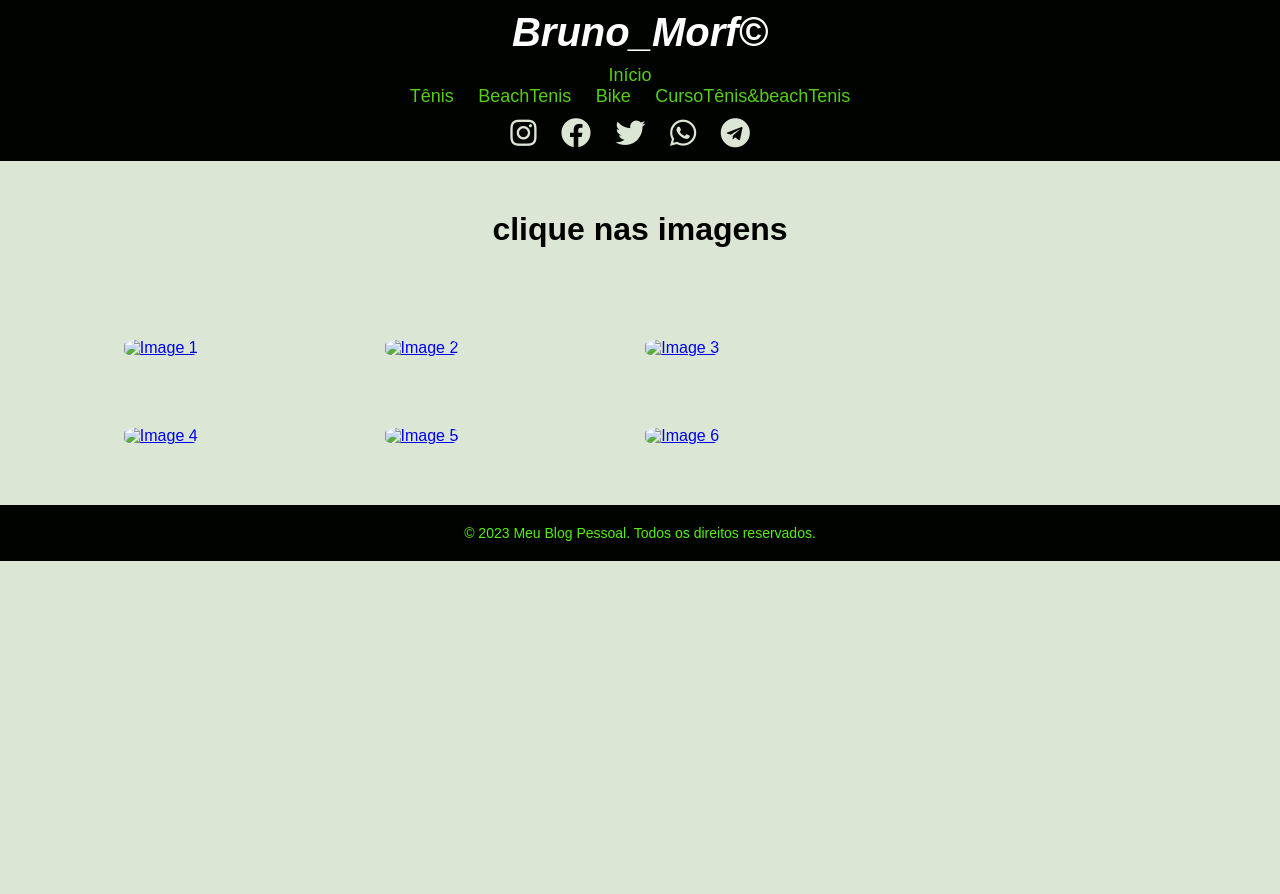
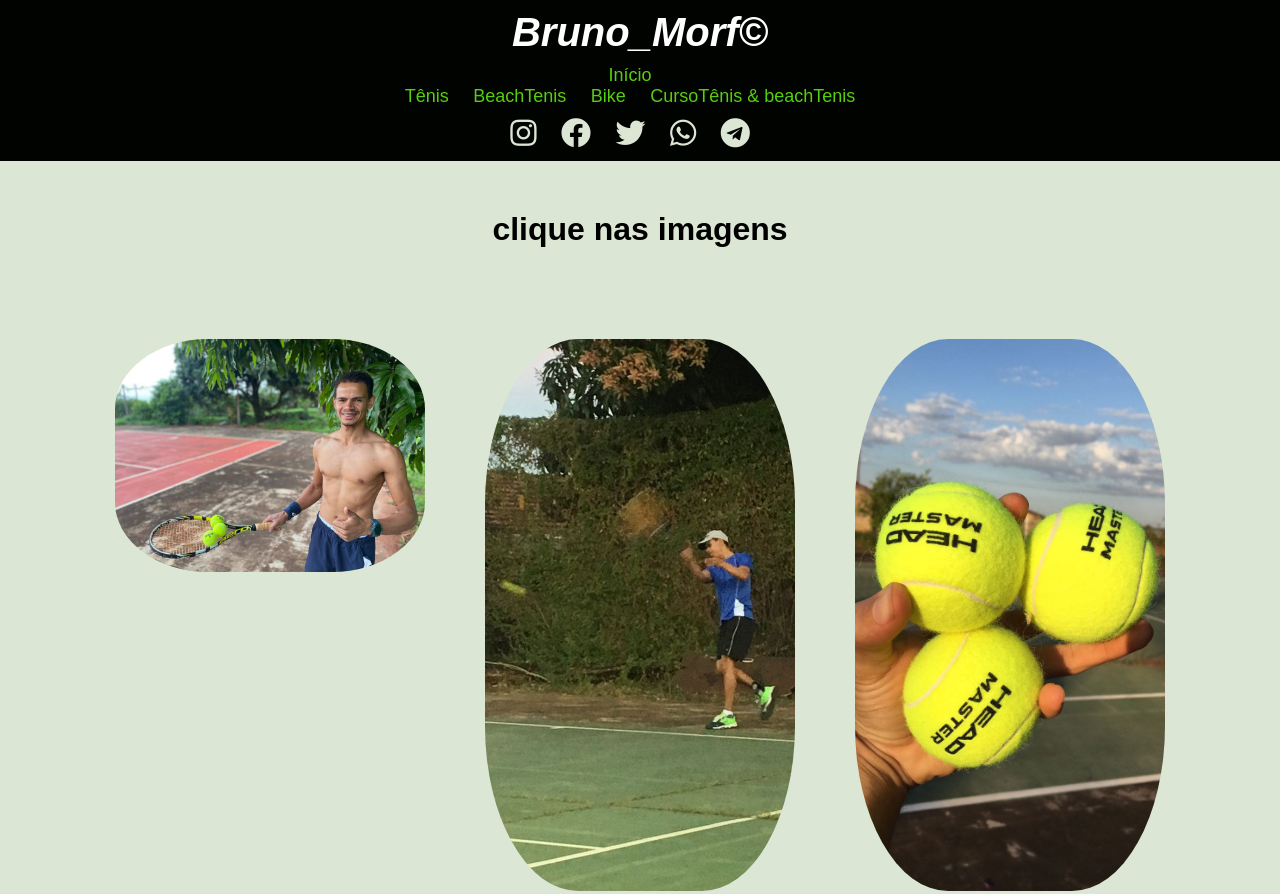
Before and after one commit to Brunomorf/esportes, a plain HTML site: page Tênis.html in a window 1280 px wide. Shown: the top 894 px of the page. Before the commit the page ends 800 px from the top, so only its background shows below. Drawn offline with Linux system fonts and the light colour scheme.

Commit message:
Update Tênis.html

```diff
--- a/Tênis.html
+++ b/Tênis.html
@@ -3,7 +3,7 @@
 <head>
     <meta charset="UTF-8">
     <title>Bruno Morf</title>
-    <link rel="shortcut icon" href="fotos/Raquetelogo.png" type="image/x-icon">
+    <link rel="shortcut icon" href="Raquetelogo.png" type="image/x-icon">
     <link rel="stylesheet" href="estilo.css">
     <link rel="stylesheet" href="https://cdnjs.cloudflare.com/ajax/libs/font-awesome/5.15.3/css/all.min.css">
 </head>
@@ -16,7 +16,7 @@
                 <li><a href="Tênis.html">Tênis</a></li>
                 <li><a href="BeachTenis.html">BeachTenis</a></li>
                 <li><a href="Bike.html">Bike</a></li>
-                <li><a href="CursoTênis.html">CursoTênis&beachTenis</a></li>
+                <li><a href="CursoTênis.html">CursoTênis & beachTenis</a></li>
 
               </ul>
         </nav>
@@ -38,32 +38,32 @@
             <div class="gallery">
                 <div class="gallery-item">
                     <a href="https://youtube.com/shorts/VQM5p7oQplg" target="_blank">
-                        <img src="fotos/Tenis/tenis6.jpg" alt="Image 1">
+                        <img src="tenis6.jpg" alt="Image 1">
                     </a>
                 </div>
                 <div class="gallery-item">
                     <a href="https://youtube.com/shorts/VQM5p7oQplg" target="_blank">
-                        <img src="fotos/Tenis/tenis3.jpg" alt="Image 2">
+                        <img src="tenis3.jpg" alt="Image 2">
                     </a>
                 </div>
                 <div class="gallery-item">
                     <a href="https://youtube.com/shorts/VQM5p7oQplg" target="_blank">
-                        <img src="fotos/Tenis/tenis4.jpg" alt="Image 3">
+                        <img src="tenis4.jpg" alt="Image 3">
                     </a>
                 </div>
                 <div class="gallery-item">
                     <a href="https://youtube.com/shorts/VQM5p7oQplg" target="_blank">
-                        <img src="fotos/Tenis/tenis5.jpg" alt="Image 4">
+                        <img src="tenis5.jpg" alt="Image 4">
                     </a>
                 </div>
                 <div class="gallery-item">
                     <a href="https://youtube.com/shorts/VQM5p7oQplg" target="_blank">
-                        <img src="fotos/Tenis/tenis1.jpg" alt="Image 5">
+                        <img src="tenis1.jpg" alt="Image 5">
                     </a>
                 </div>
                 <div class="gallery-item">
                     <a href="https://youtube.com/shorts/VQM5p7oQplg" target="_blank">
-                        <img src="fotos/fotoquadra.jpg" alt="Image 6">
+                        <img src="fotoquadra.jpg" alt="Image 6">
                     </a>
                 </div>
                 <!-- Adicione mais elementos <div class="gallery-item"> para as imagens adicionais -->
```
